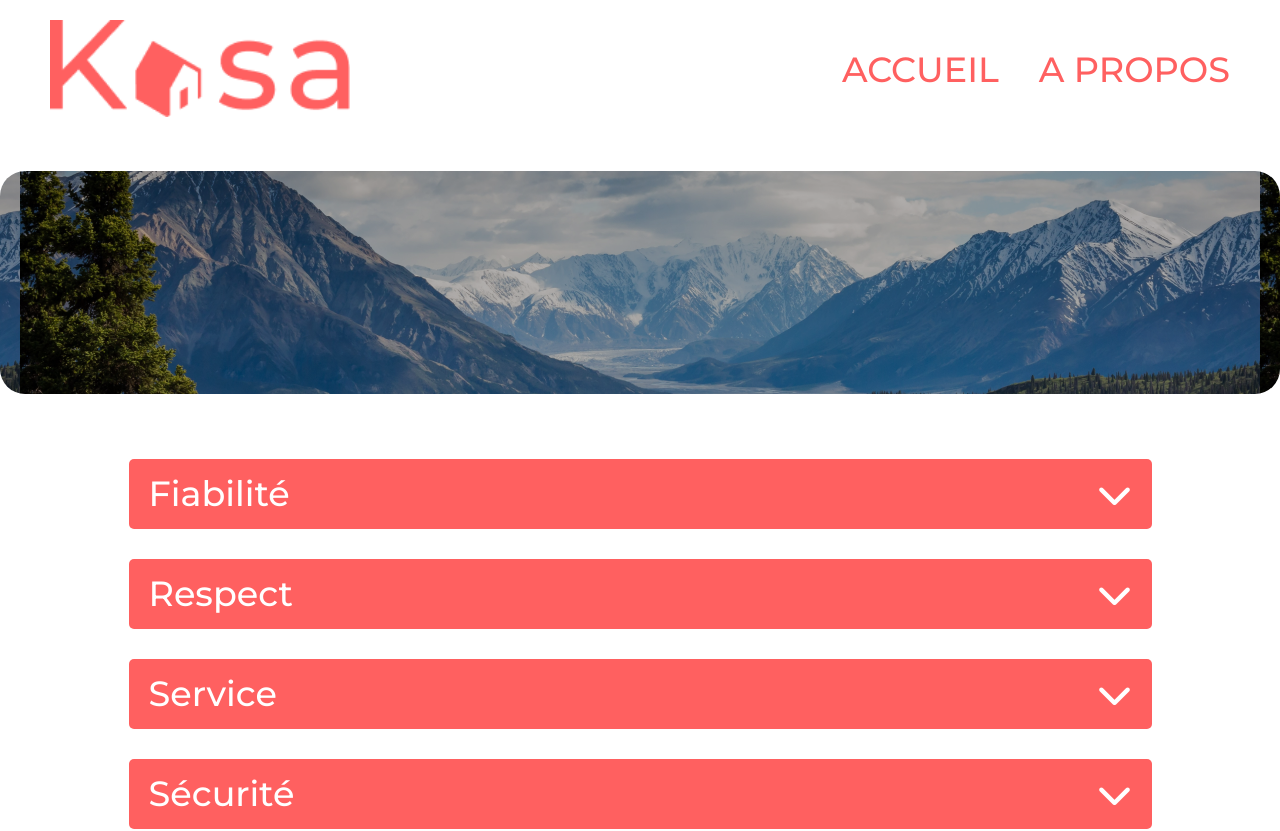
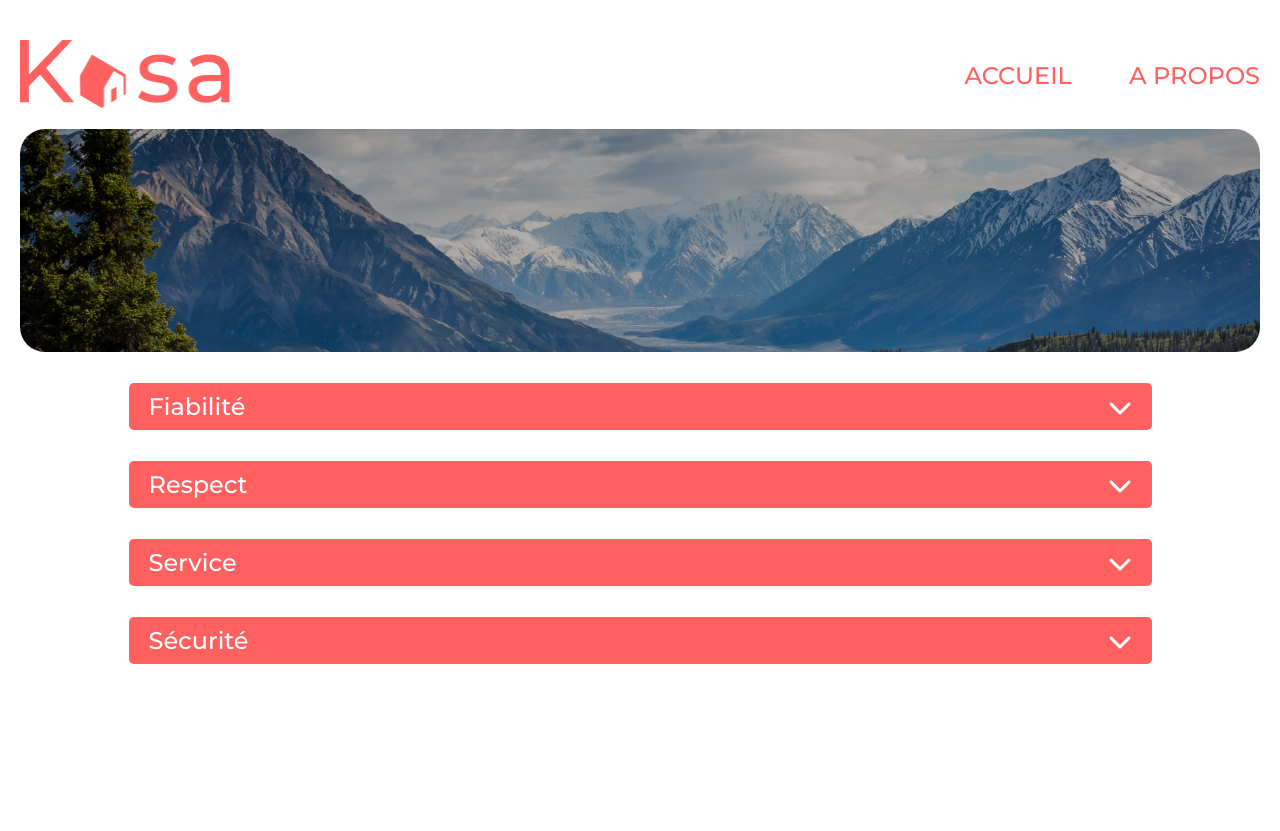
Before and after one commit to EryanGauvrit/Kasa_Location_Immobiliere, a React (Create React App) app: page /about in a window 1280 px wide. Shown: the top 831 px of the page. Built offline with nearby package versions, Linux system fonts and the light colour scheme.

Commit message:
style corrections

```diff
--- a/src/components/Banner/index.jsx
+++ b/src/components/Banner/index.jsx
@@ -1,10 +1,7 @@
-import bannerBg from '../../assets/banner.png';
-
 function Banner() {
 
     return (
         <div className="banner">
-            <img src={bannerBg} alt="Bannière" />
             <h1>Chez vous, partout et ailleurs</h1>
         </div>
     );
--- a/src/components/Card/_card.scss
+++ b/src/components/Card/_card.scss
@@ -3,48 +3,40 @@
     flex-wrap: wrap;
     margin: auto;
     justify-content: center;
-
-    @media (min-width: $desktopScreenSize) {
+    @media (min-width: $phoneScreenSize) {
+        margin-top: 41px;
         padding: 50px;
         background-color: $colour-tertiary;
-        border-radius: 10px;
+        border-radius: 25px;
+        gap: 20px;
+    }
+    @media (min-width: $desktopScreenSize) {
+        gap: 60px;
     }
     & .card {
         width: 100%;
-        min-width: 335px;
         position: relative;
-        height: 355px;
+        height: 255px;
         overflow: hidden;
         border-radius: 10px;
         background-image: $colour-card;
         margin-top: 20px;
-        margin-left: 10px;
-        margin-right: 10px;
-        @media (min-width: $desktopScreenSize) {
+        @media (min-width: $phoneScreenSize) {
             width: 340px;
-            margin-top: 30px;
-            margin-left: 15px;
-            margin-right: 15px;
         }
         & p {
             position: absolute;
             left: 5%;
             bottom: 5%;
-            font-size: 35px;
+            font-size: 18px;
             color: $colour-secondary;
             z-index: +1;
-            @media (min-width: $desktopScreenSize) {
-                font-size: 25px;
-            }
         }
         & img {
             position: absolute;
             background-color: $colour-primary;
             width: 100%;
             height: 100%;
-            @media (min-width: $desktopScreenSize) {
-                width: 130%;
-            }
         }
     }
 }
--- a/src/components/Error/_error.scss
+++ b/src/components/Error/_error.scss
@@ -1,12 +1,15 @@
 .main-error {
     color: $colour-primary;
+    margin-top: 195px;
     text-align: center;
+    @media (min-width: $phoneScreenSize) {
+        font-size: 169px;
+    }
     & h1 {
         font-size: 96px;
-        margin-top: 202px;
+        font-weight: 700;
         @media (min-width: $phoneScreenSize) {
             font-size: 288px;
-            margin-top: 217px;
         }
     }
     & h2 {
@@ -14,7 +17,9 @@
         font-weight: 500;
         width: 50%;
         margin: auto;
+        margin-top: 11px;
         @media (min-width: $phoneScreenSize) {
+            margin-top: 66px;
             font-size: 36px;
             width: auto;
         }
--- a/src/components/Header/_header.scss
+++ b/src/components/Header/_header.scss
@@ -1,38 +1,30 @@
 header {
     display: flex;
     justify-content: space-between;
-    margin: auto;
     margin-top: 20px;
-    margin-bottom: 15px;
+    @media (min-width: $phoneScreenSize) {
+        margin-top: 40px;
+    }
     & a img{
-        width: 220px;
-        @media (max-width: $phoneScreenSize) {
-            width: 170px;
-        }
-        @media (min-width: $desktopScreenSize) {
-            width: 300px;
+        width: 145px;
+        @media (min-width: $phoneScreenSize) {
+            width: 210px;
         }
     }
     & nav {
         display: flex;
         align-items: center;
         font-weight: 500;
-        font-size: 30px;
+        font-size: 12px;
         text-transform: uppercase;
-        @media (max-width: $phoneScreenSize) {
-            font-size: 20px;
-        }
-        @media (min-width: $desktopScreenSize) {
-            font-size: 35px;
+        @media (min-width: $phoneScreenSize) {
+            font-size: 24px;
         }
         & a {
-            margin-left: 20px;
+            margin-left: 10px;
             color: $colour-primary;
-            @media (max-width: $phoneScreenSize) {
-                margin-left: 10px;
-            }
-            @media (min-width: $desktopScreenSize) {
-                margin-left: 40px;
+            @media (min-width: $phoneScreenSize) {
+                margin-left: 57px;
             }
         }
         & a:hover {
--- a/src/components/LocationDatas/Tags.jsx
+++ b/src/components/LocationDatas/Tags.jsx
@@ -8,7 +8,7 @@ function Tags({ location }) {
     ))
 
     return (
-        <React.Fragment className="tag">
+        <React.Fragment>
             {tagMap}
         </React.Fragment>
     )
--- a/src/components/LocationDatas/_locationDatas.scss
+++ b/src/components/LocationDatas/_locationDatas.scss
@@ -1,5 +1,10 @@
 .location-datas-bloc {
-    margin-top: 30px;
+    margin-top: 15px;
+    margin-bottom: 50px;
+    @media (min-width: $phoneScreenSize) {
+        margin-top: 30px;
+        margin-bottom: 50px;
+    }
     & .location-datas-general {
         @media (min-width: $phoneScreenSize) {
             display: flex;
@@ -96,12 +101,14 @@
         display: flex;
         flex-direction: column;
         @media (min-width: $phoneScreenSize) {
-            flex-direction: row;
-            justify-content: space-between;
+            flex-direction: initial;
+            justify-content: center;
+            gap: 10%;
         }
         & div {
             @media (min-width: $phoneScreenSize) {
                 width: 48%;
+                max-width: 582px;
             }
             & .about-collapse-title {
                 display: flex;
--- a/src/components/Slideshow/_slide-show.scss
+++ b/src/components/Slideshow/_slide-show.scss
@@ -1,7 +1,7 @@
 .picture-gallery {
     width: 100%;
     margin: auto;
-    margin-top: 20px;
+    margin-top: 30px;
     display: flex;
     justify-content: center;
     align-items: center;
@@ -9,6 +9,7 @@
     height: 255px;
     @media (min-width: $phoneScreenSize) {
         height: 415px;
+        margin-top: 20px;
     }
     & .picture.active{
         width: 100%;
@@ -23,6 +24,7 @@
             object-fit: cover;
             background-size: cover;
             @media (min-width: $phoneScreenSize) {
+                border-radius: 25px;
                 height: 415px;
             }
             & .activeChevron {
--- a/src/components/Slideshow/index.jsx
+++ b/src/components/Slideshow/index.jsx
@@ -6,13 +6,7 @@ import { FiChevronLeft, FiChevronRight } from "react-icons/fi";
 function Slideshow() {
     const { id } = useParams();
     const [location, setLocation] = useState({
-        pictures: [],
-        description: "",
-        host: { name: "", picture: "" },
-        rating: "",
-        location: "",
-        equipement: [],
-        tags: []
+        pictures: []
     });
 
     useEffect(() => {
@@ -38,7 +32,7 @@ function Slideshow() {
 
     /* Gestion des chevrons */
 
-    let chevron = "activeChevron"; // par défault ils sont activé
+    let chevron = "activeChevron"; // par défault ils sont activés
 
     if (picturesLength === 1) {
         chevron = "notActiveChevron";
--- a/src/pages/About/_about.scss
+++ b/src/pages/About/_about.scss
@@ -1,22 +1,23 @@
 // Banner About
 
 .banner-about {
+    max-width: 1240px;
     height: 223px;
-    margin: 20px 0;
+    margin-top: 17px;
     display: flex;
     justify-content: center;
     align-items: center;
     border-radius: 10px;
     background: url("../../assets/banner-about-phone.png");
     background-position: center;
+    background-size: cover;
     object-fit: cover;
     filter: brightness(0.7);
     @media (min-width: $phoneScreenSize) {
         background: url("../../assets/banner-about.png");
+        border-radius: 25px;
         background-position: center;
-
-        border-radius: 25px;
-        margin: 50px 0 50px 0;
+        background-size: cover;
     }
 }
 
@@ -25,35 +26,44 @@
 .about-main {
     display: flex;
     flex-direction: column;
+    margin-top: 20px;
+    margin-bottom: 148px;
+    @media (min-width: $phoneScreenSize) {
+        margin-top: 31px;
+        margin-bottom: 170px;
+    }
     & .about-collapse {
-        margin: 15px auto;
+        margin: auto;
         width: 100%;
         max-width: 1023px;
         & .about-collapse-title {
+            height: 10px;
             display: flex;
             justify-content: space-between;
-            align-items: baseline;
+            align-items: center;
             background-color: $colour-primary;
             color: $colour-secondary;
-            font-size: 25px;
+            font-size: 13px;
             padding: 10px 15px 10px 15px;
             border-radius: 5px;
             cursor: pointer;
             @media (min-width: $phoneScreenSize) {
-                font-size: 35px;
+                height: 17px;
+                font-size: 24px;
                 padding: 15px 20px 15px 20px;
             }
         }
         & .about-collapse-text {
-
-            font-size: 20px;
+            font-size: 12px;
+            font-weight: 400;
             color: $colour-primary;
             background-color: $colour-tertiary;
             border-radius: 5px;
-            padding: 30px 20px 30px 20px;
+            padding: 17px 10px 30px 10px;
+            margin-bottom: 20px;
             transition: all .5s ease-in;
             @media (min-width: $phoneScreenSize) {
-                font-size: 30px;
+                font-size: 24px;
                 padding: 40px 30px 40px 30px;
             }
         }
@@ -72,7 +82,10 @@
 }
 
 .false {
-    height: 70px;
+    height: 50px;
+    @media (min-width: $phoneScreenSize) {
+        height: 78px;
+    }
     & .about-collapse-text{
         visibility: hidden;
         opacity: 0;
--- a/src/pages/_page.scss
+++ b/src/pages/_page.scss
@@ -5,14 +5,14 @@ body {
 }
 
 main, header, .banner-about {
-    padding-left: 50px;
-    padding-right: 50px;
-    @media (max-width: $phoneScreenSize) {
-        padding-left: 20px;
-        padding-right: 20px;
+    margin-left: 20px;
+    margin-right: 20px;
+    @media (min-width: $phoneScreenSize) {
+        margin-left: 50px;
+        margin-right: 50px;
     }
-    @media (min-width: $desktopScreenSize) {
-        max-width: 1300px;
+    @media (min-width: 1240px) {
+        max-width: 1240px;
         margin: auto;
     }
 }
--- a/src/style/utils/_variables.scss
+++ b/src/style/utils/_variables.scss
@@ -3,7 +3,7 @@
 // Screen Sizes
 
 $phoneScreenSize: 700px;
-$desktopScreenSize: 1050px;
+$desktopScreenSize: 1024px;
 
 // Colors
 
```
Also changed, not shown: src/components/Banner/_banner.scss (+28 -35 lines), src/assets/banner-about-phone.png.
